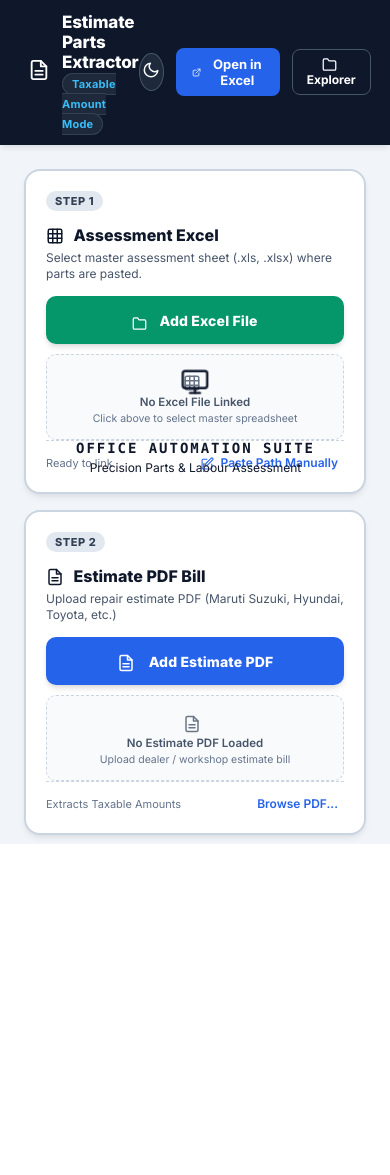
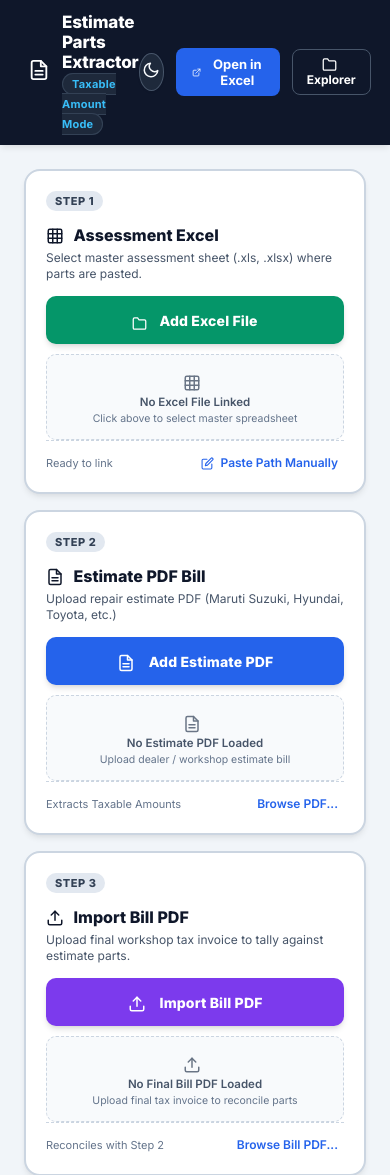
Before and after one commit to RohanLite1/AutoOfficeSuite, a Flask app: page / in a window 390 px wide. Shown: the top 1175 px of the page. Before the commit the page ends 844 px from the top, so only its background shows below. Run offline with Flask 3, Linux system fonts and the light colour scheme.

Commit message:
Fix: Remove blocking startup overlay so all buttons and UI controls remain directly clickable and responsive

```diff
--- a/templates/index.html
+++ b/templates/index.html
@@ -1275,118 +1275,7 @@
             transform: translateY(0);
         }
 
-        /* ================= STARTUP LOADER & SLEEK ANIMATIONS ================= */
-        .startup-loader {
-            position: fixed;
-            top: 0;
-            left: 0;
-            width: 100vw;
-            height: 100vh;
-            background: var(--bg-main);
-            display: flex;
-            align-items: center;
-            justify-content: center;
-            z-index: 99999;
-            opacity: 1;
-            visibility: visible;
-            transition: opacity 0.4s cubic-bezier(0.16, 1, 0.3, 1), visibility 0.4s;
-        }
-        .startup-loader.loaded {
-            opacity: 0;
-            visibility: hidden;
-            pointer-events: none;
-        }
-        .startup-content {
-            display: flex;
-            flex-direction: column;
-            align-items: center;
-            text-align: center;
-            animation: startupFadeIn 0.4s cubic-bezier(0.16, 1, 0.3, 1) forwards;
-        }
-        @keyframes startupFadeIn {
-            from { opacity: 0; transform: scale(0.96) translateY(8px); }
-            to { opacity: 1; transform: scale(1) translateY(0); }
-        }
-        .startup-emblem {
-            position: relative;
-            width: 76px;
-            height: 76px;
-            display: flex;
-            align-items: center;
-            justify-content: center;
-            margin-bottom: 18px;
-        }
-        .startup-ring {
-            position: absolute;
-            width: 100%;
-            height: 100%;
-            transform: rotate(-90deg);
-        }
-        .ring-bg {
-            fill: none;
-            stroke: var(--border-color);
-            stroke-width: 3.5;
-        }
-        .ring-accent {
-            fill: none;
-            stroke: var(--color-primary);
-            stroke-width: 3.5;
-            stroke-linecap: round;
-            stroke-dasharray: 264;
-            stroke-dashoffset: 264;
-            animation: ringProgress 1.2s cubic-bezier(0.4, 0, 0.2, 1) infinite;
-        }
-        @keyframes ringProgress {
-            0% { stroke-dashoffset: 264; transform: rotate(0deg); }
-            50% { stroke-dashoffset: 66; transform: rotate(180deg); }
-            100% { stroke-dashoffset: 264; transform: rotate(360deg); }
-        }
-        .startup-center-icon {
-            color: var(--color-primary);
-            animation: emblemPulse 1.8s ease-in-out infinite;
-        }
-        @keyframes emblemPulse {
-            0%, 100% { transform: scale(1); opacity: 0.9; }
-            50% { transform: scale(1.06); opacity: 1; }
-        }
-        .startup-title {
-            font-size: 14px;
-            font-weight: 800;
-            letter-spacing: 0.14em;
-            color: var(--text-primary);
-            margin-bottom: 4px;
-            font-family: ui-monospace, SFMono-Regular, Menlo, Monaco, Consolas, monospace;
-        }
-        .startup-subtitle {
-            font-size: 12px;
-            color: var(--text-secondary);
-            margin-bottom: 20px;
-        }
-        .startup-progress-track {
-            width: 160px;
-            height: 3px;
-            background: var(--border-color);
-            border-radius: 999px;
-            overflow: hidden;
-            position: relative;
-        }
-        .startup-progress-bar {
-            position: absolute;
-            top: 0;
-            left: 0;
-            height: 100%;
-            width: 45%;
-            background: linear-gradient(90deg, var(--color-primary), var(--color-purple));
-            border-radius: 999px;
-            animation: startupBarAnim 1.1s cubic-bezier(0.4, 0, 0.2, 1) infinite;
-        }
-        @keyframes startupBarAnim {
-            0% { left: -50%; width: 30%; }
-            50% { left: 35%; width: 50%; }
-            100% { left: 100%; width: 30%; }
-        }
-
-        /* CARDS STAGGERED ENTRANCE & HOVER MICRO-ANIMATION */
+        /* ================= CARDS ENTRANCE & HOVER MICRO-ANIMATION ================= */
         .top-navbar {
             animation: navSlideDown 0.35s cubic-bezier(0.16, 1, 0.3, 1) forwards;
         }
@@ -1421,31 +1310,6 @@
     </style>
 </head>
 <body>
-
-    <!-- Startup Transition Overlay -->
-    <div id="startup-loader" class="startup-loader">
-        <div class="startup-content">
-            <div class="startup-emblem">
-                <svg class="startup-ring" viewBox="0 0 100 100">
-                    <circle class="ring-bg" cx="50" cy="50" r="42"/>
-                    <circle class="ring-accent" cx="50" cy="50" r="42"/>
-                </svg>
-                <div class="startup-center-icon">
-                    <svg width="28" height="28" viewBox="0 0 24 24" fill="none" stroke="currentColor" stroke-width="2" stroke-linecap="round" stroke-linejoin="round">
-                        <rect x="2" y="3" width="20" height="14" rx="2" ry="2"/>
-                        <line x1="8" y1="21" x2="16" y2="21"/>
-                        <line x1="12" y1="17" x2="12" y2="21"/>
-                    </svg>
-                </div>
-            </div>
-            <div class="startup-title">OFFICE AUTOMATION SUITE</div>
-            <div class="startup-subtitle">Precision Parts & Labour Assessment</div>
-            <div class="startup-progress-track">
-                <div class="startup-progress-bar"></div>
-            </div>
-        </div>
-    </div>
-
 
     <!-- Hidden Native File Pickers -->
     <input type="file" id="excel-file-picker" accept=".xlsx,.xls,.xlsm" style="display:none;" onchange="handleExcelFileSelected(this.files)">
```
Also changed, not shown: 3 other files.
